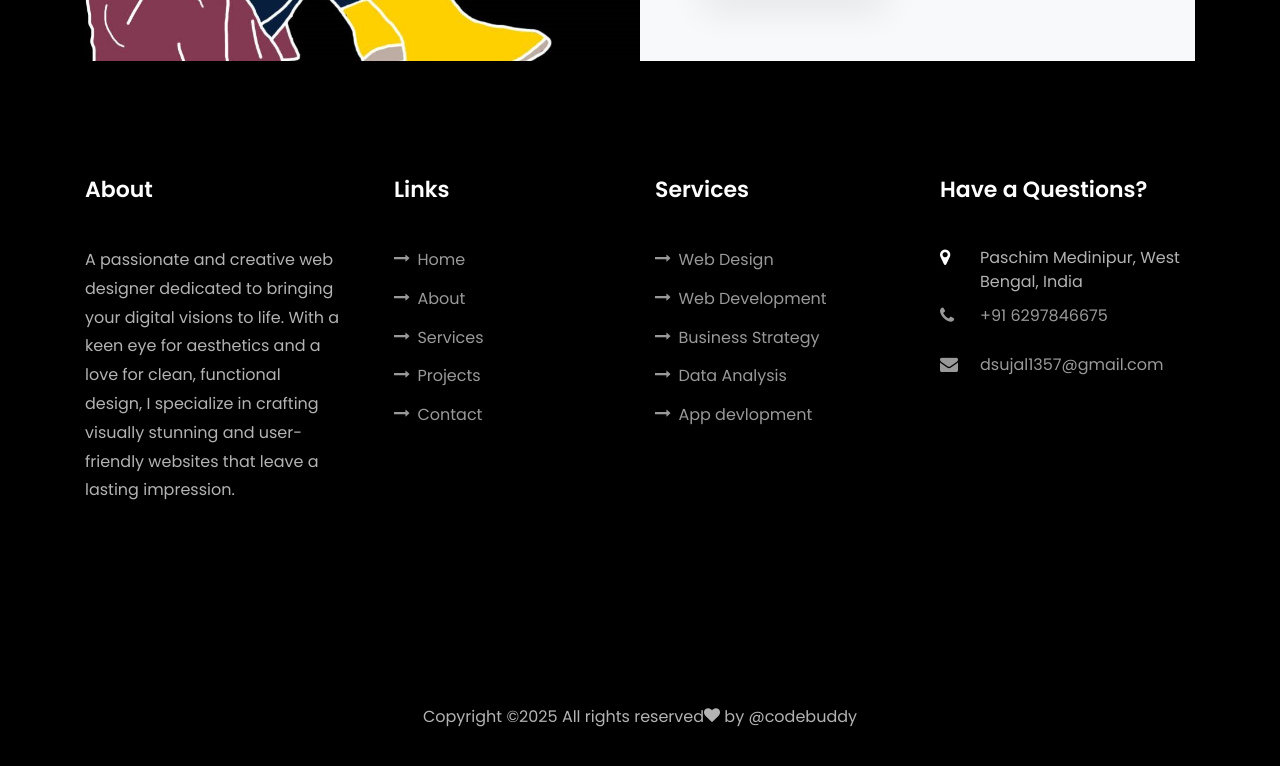
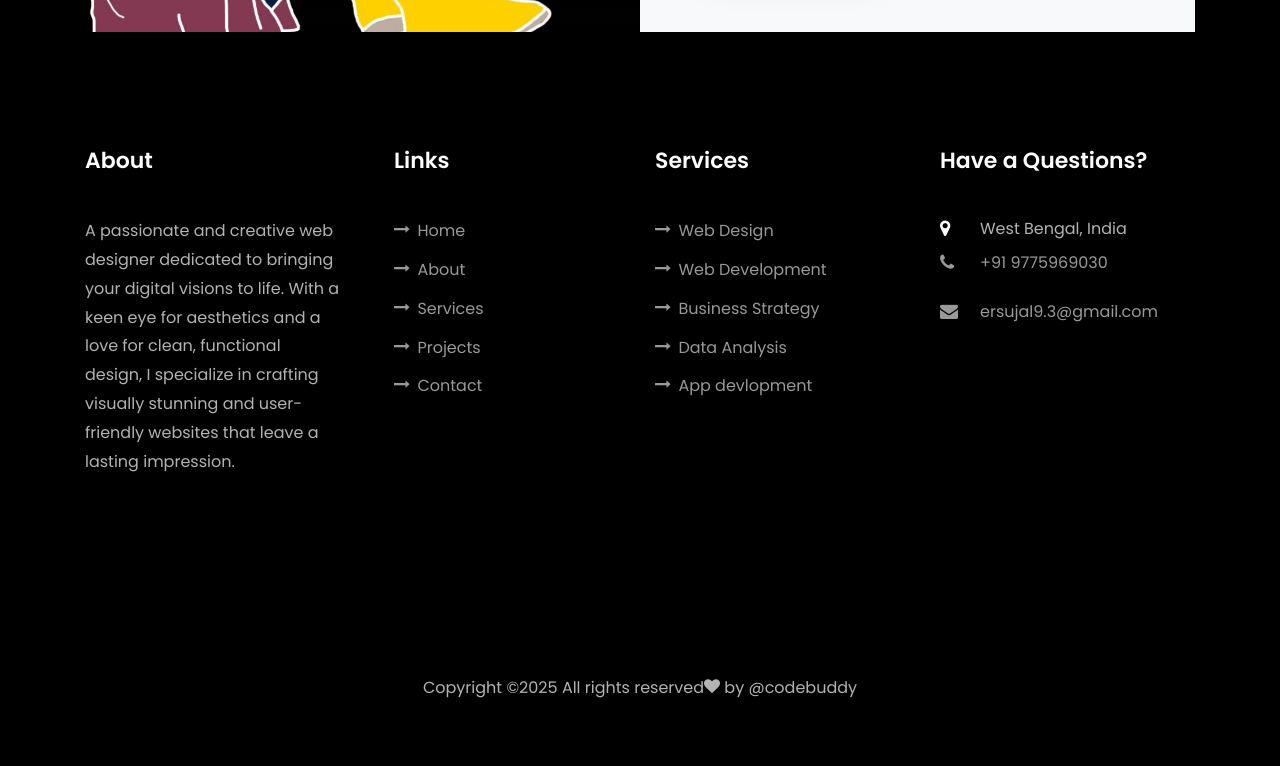
Before and after one commit to ER-SUJAL1/codebuddy, a plain HTML site: page index.html in a window 1280 px wide. Shown: the part 9057-9823 px from the top of the page. Drawn offline with Linux system fonts and the light colour scheme; files whose address does not match are found by name.

Commit message:
Update index.html

```diff
--- a/index.html
+++ b/index.html
@@ -525,7 +525,7 @@
           			<span class="icon-map-signs"></span>
           		</div>
           		<h3 class="mb-4">Address</h3>
-	            <p>Paschim Medinipur, West Bengal, India</p>
+	            <p>West Bengal, India</p>
 	          </div>
           </div>
           <div class="col-md-6 col-lg-3 d-flex ftco-animate">
@@ -534,7 +534,7 @@
           			<span class="icon-phone2"></span>
           		</div>
           		<h3 class="mb-4">Contact Number</h3>
-	            <p><a href="tel://1234567920">+91 6297846675</a></p>
+	            <p><a href="tel://1234567920">+91 9775969030</a></p>
 	          </div>
           </div>
           <div class="col-md-6 col-lg-3 d-flex ftco-animate">
@@ -543,7 +543,7 @@
           			<span class="icon-paper-plane"></span>
           		</div>
           		<h3 class="mb-4">Email Address</h3>
-	            <p><a href="mailto:info@yoursite.com">dsujal00007@gmail.com</a></p>
+	            <p><a href="mailto:info@yoursite.com">ersujal9.3@gmail.com</a></p>
 	          </div>
           </div>
         <!--  <div class="col-md-6 col-lg-3 d-flex ftco-animate">
@@ -631,9 +631,9 @@
             	<h2 class="ftco-heading-2">Have a Questions?</h2>
             	<div class="block-23 mb-3">
 	              <ul>
-	                <li><span class="icon icon-map-marker"></span><span class="text">Paschim Medinipur, West Bengal, India</span></li>
-	                <li><a href="#"><span class="icon icon-phone"></span><span class="text">+91 6297846675</span></a></li>
-	                <li><a href="#"><span class="icon icon-envelope"></span><span class="text">dsujal1357@gmail.com</span></a></li>
+	                <li><span class="icon icon-map-marker"></span><span class="text">West Bengal, India</span></li>
+	                <li><a href="#"><span class="icon icon-phone"></span><span class="text">+91 9775969030</span></a></li>
+	                <li><a href="#"><span class="icon icon-envelope"></span><span class="text">ersujal9.3@gmail.com</span></a></li>
 	              </ul>
 	            </div>
             </div>
```
